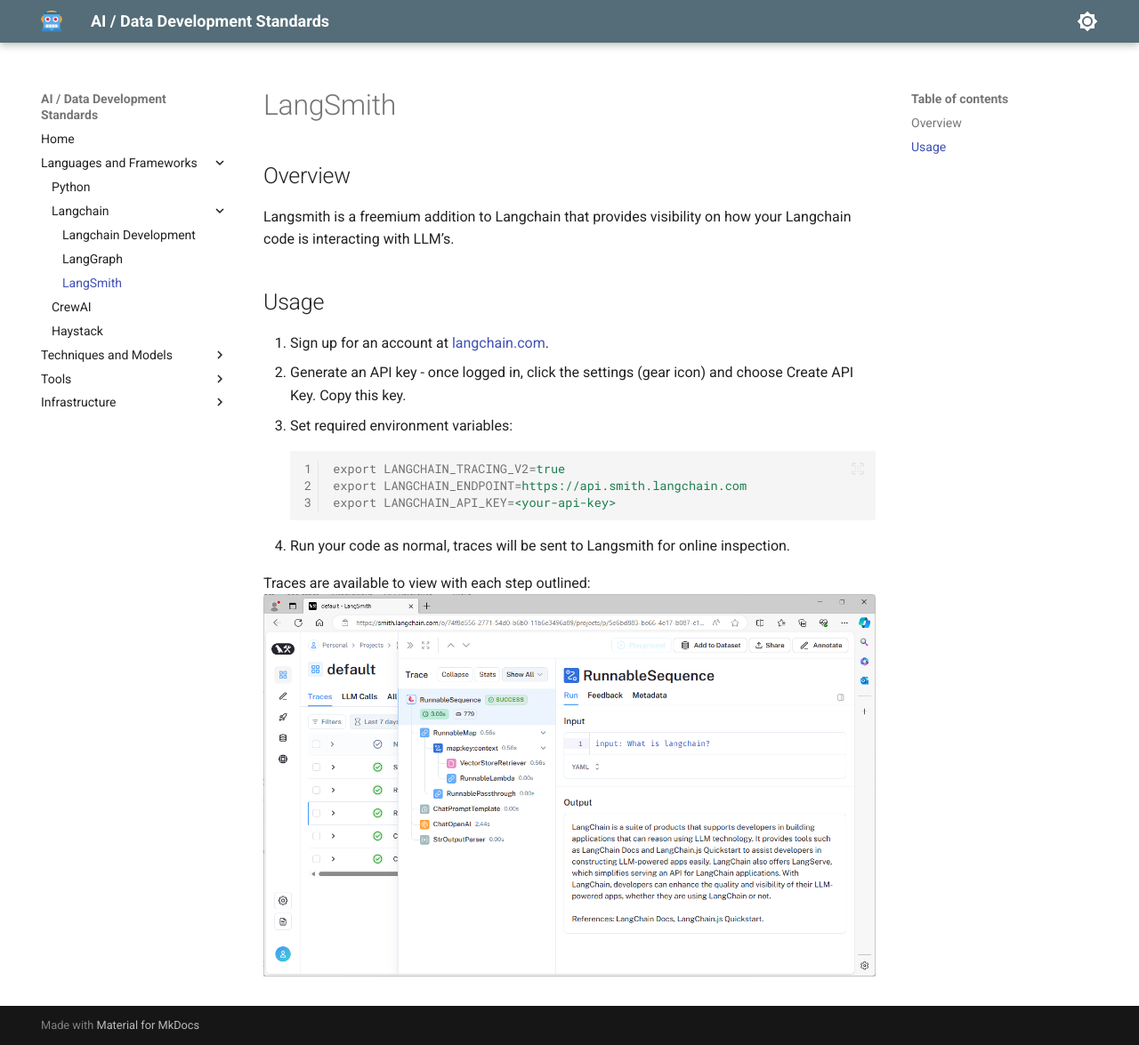
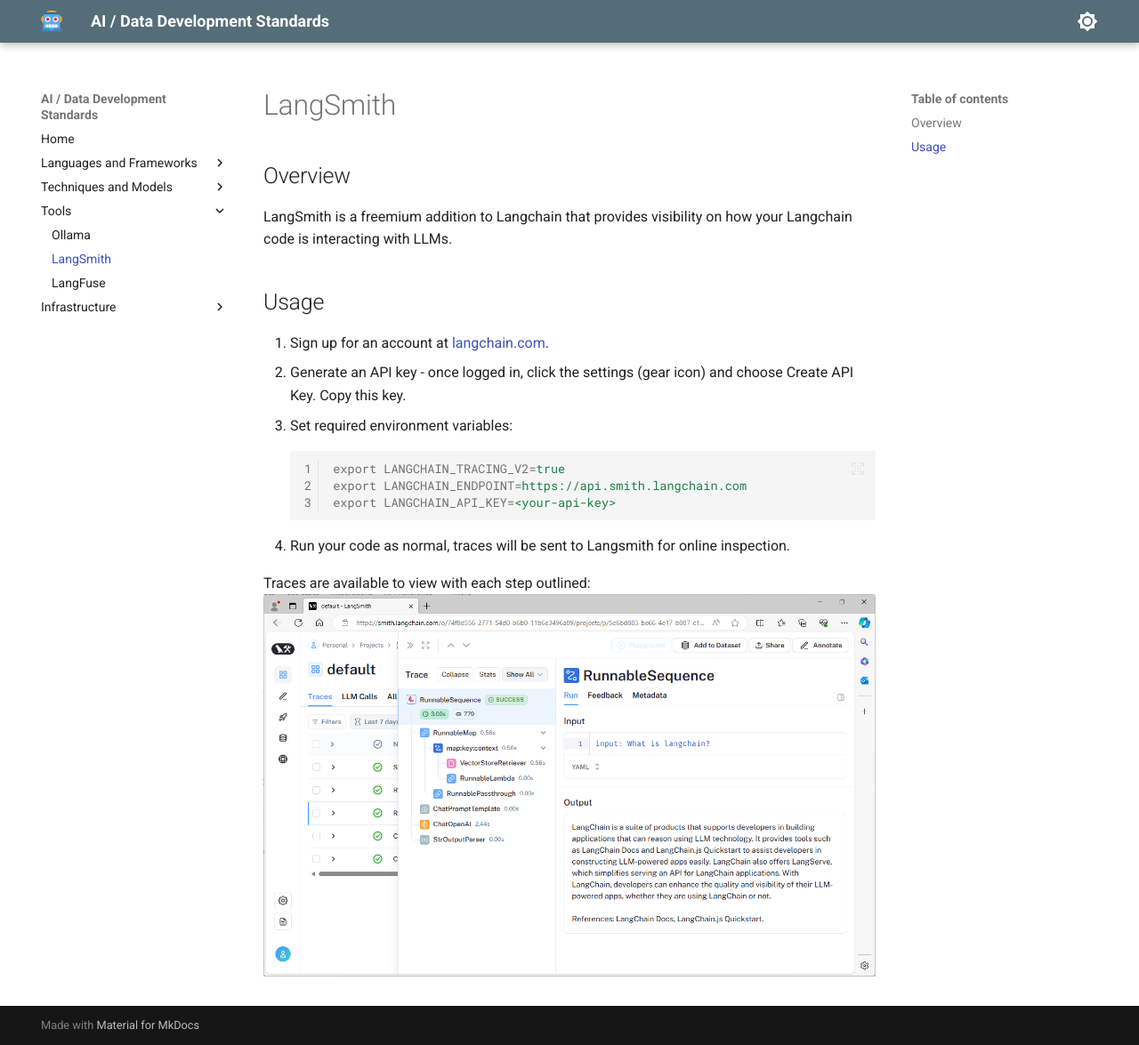
Before and after one commit to DEFRA/ai-data-development-standards, an MkDocs documentation site: the page built from docs/tools/langsmith.md, in a window 1280 px wide and 1175 px high. Shown: the whole window at 89% size. Built offline with MkDocs 1.6.1 and Material for MkDocs 9.7.7, drawn with Linux system fonts in a browser that asks for light colours.

Commit message:
moved langsmith to tools

```diff
--- a/docs/languages-frameworks/langchain/langsmith.md
+++ b/docs/tools/langsmith.md
@@ -1,7 +1,7 @@
 # LangSmith
 
 ## Overview
-Langsmith is a freemium addition to Langchain that provides visibility on how your Langchain code is interacting with LLM’s.
+LangSmith is a freemium addition to Langchain that provides visibility on how your Langchain code is interacting with LLMs.
 
 ## Usage
 
@@ -16,4 +16,4 @@ export LANGCHAIN_API_KEY=<your-api-key>
 4. Run your code as normal, traces will be sent to Langsmith for online inspection.
 
 Traces are available to view with each step outlined:
-![image](../../images/langsmith.png)
+![image](../images/langsmith.png)
--- a/mkdocs.yml
+++ b/mkdocs.yml
@@ -38,7 +38,6 @@ nav:
     - Langchain:
       - Langchain Development: languages-frameworks/langchain/langchain-dev.md
       - LangGraph: languages-frameworks/langchain/langgraph.md
-      - LangSmith: languages-frameworks/langchain/langsmith.md
     - CrewAI: languages-frameworks/crewai.md
     - Haystack: languages-frameworks/haystack.md
   - Techniques and Models:
@@ -46,6 +45,8 @@ nav:
     - Retrieval Augmented Generation: techniques-models/rag.md
   - Tools:
     - Ollama: tools/ollama.md
+    - LangSmith: tools/langsmith.md
+    - LangFuse: tools/langfuse.md
   - Infrastructure:
     - Azure OpenAI: infrastructure/azure-openai.md
     - Azure AI Document Intelligence: infrastructure/azure-ai-document-intelligence.md
```
Also changed, not shown: docs/tools/langfuse.md (added, +14 -0 lines).
